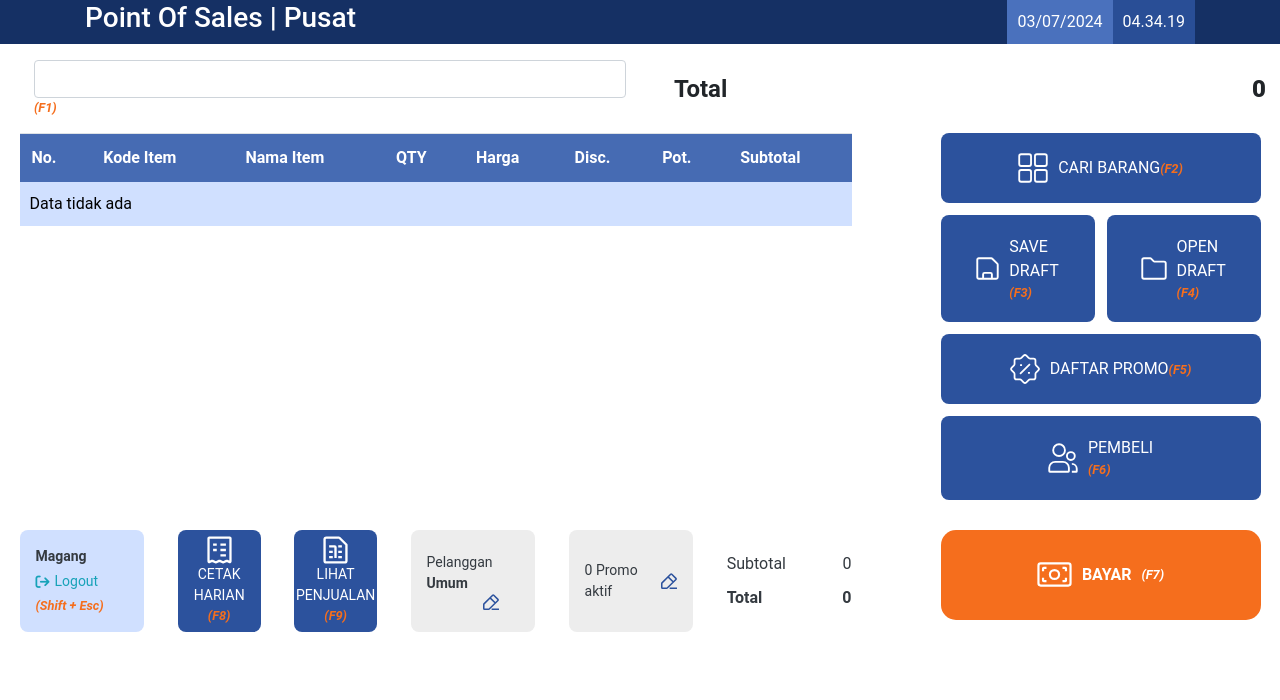
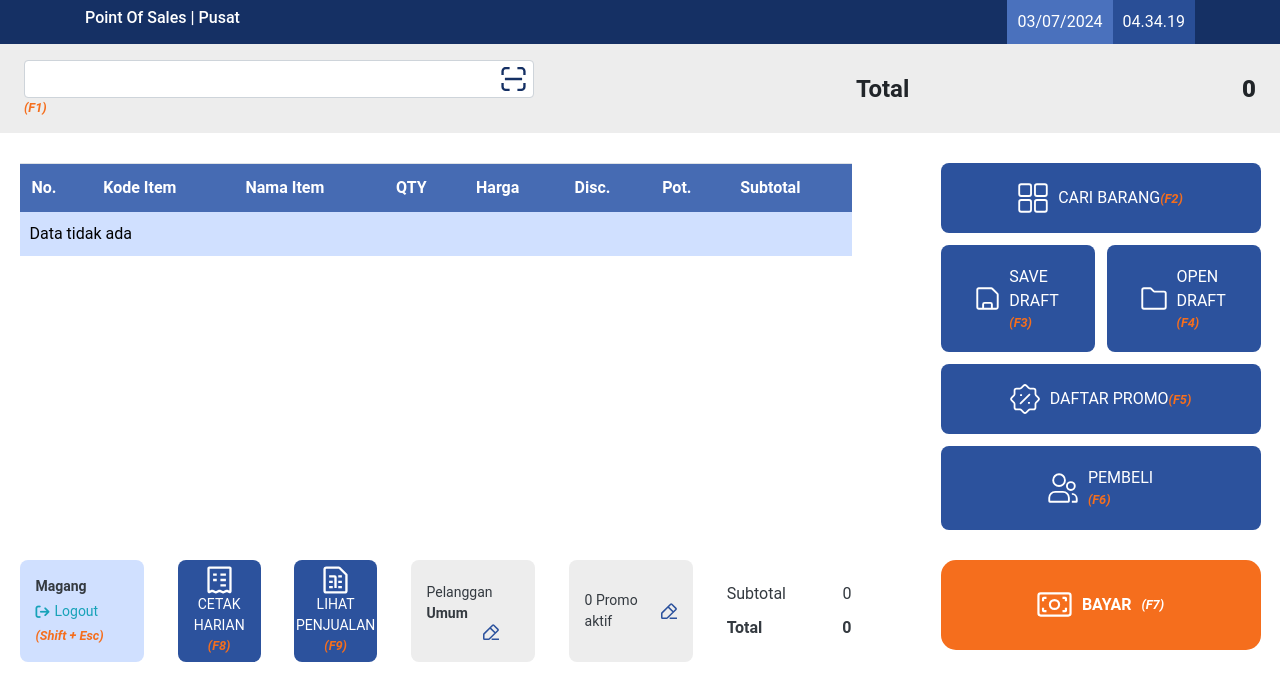
Before and after one commit to rifkigg/point-of-sales, a plain HTML site: page index.html in a window 1280 px wide. Drawn offline with nearby package versions, Linux system fonts and the light colour scheme.

Commit message:
merapihkan header

```diff
--- a/index.html
+++ b/index.html
@@ -18,7 +18,7 @@
     <nav>
       <div class="container">
         <div class="logo">
-          <h3>Point Of Sales | Pusat</h3>
+          <h6>Point Of Sales | Pusat</h6>
         </div>
         <div class="tanggal-jam">
           <div class="date">
@@ -33,7 +33,10 @@
 
     <section class="header">
       <div class="scan">
-        <input type="text" class="form-control"/>
+        <div class="input">
+          <a href="#"><img class="icon-scan" src="images/barcode-icon.svg" alt="scan"></a>
+          <input type="text" class="form-control"/>
+        </div>
         <p class="shortcut-btn">(F1)</p>
       </div>
 
--- a/style.css
+++ b/style.css
@@ -65,17 +65,18 @@ nav {
 .header {
   width: 100%;
   display: flex;
+  justify-content: space-around;
   align-items: center;
-  margin: 0 10px;
+  background-color: var(--dark-grey);
 }
 
 .header .scan {
-  width: 100%;
+  width: 65%;
   padding: 16px 24px;
 }
 
 .header .total {
-  width: 100%;
+  width: 35%;
   display: flex;
   justify-content: space-between;
   align-items: center;
@@ -92,7 +93,21 @@ nav {
 }
 
 .header .scan input {
-  width: 100%;
+  width: 65%;
+  position: relative;
+}
+
+.input {
+  position: relative;
+}
+
+.icon-scan {
+  position: absolute;
+  top: 50%;
+  right: 36%; /* Atur posisi logo scan di sebelah kiri input */
+  transform: translateY(-50%);
+  z-index: 10;
+  width: 25px;
 }
 
 .shortcut-btn {
@@ -100,7 +115,7 @@ nav {
 }
 
 main {
-  margin-bottom: 30px;
+  margin: 30px 0;
   gap: 50px;
 }
 
```
